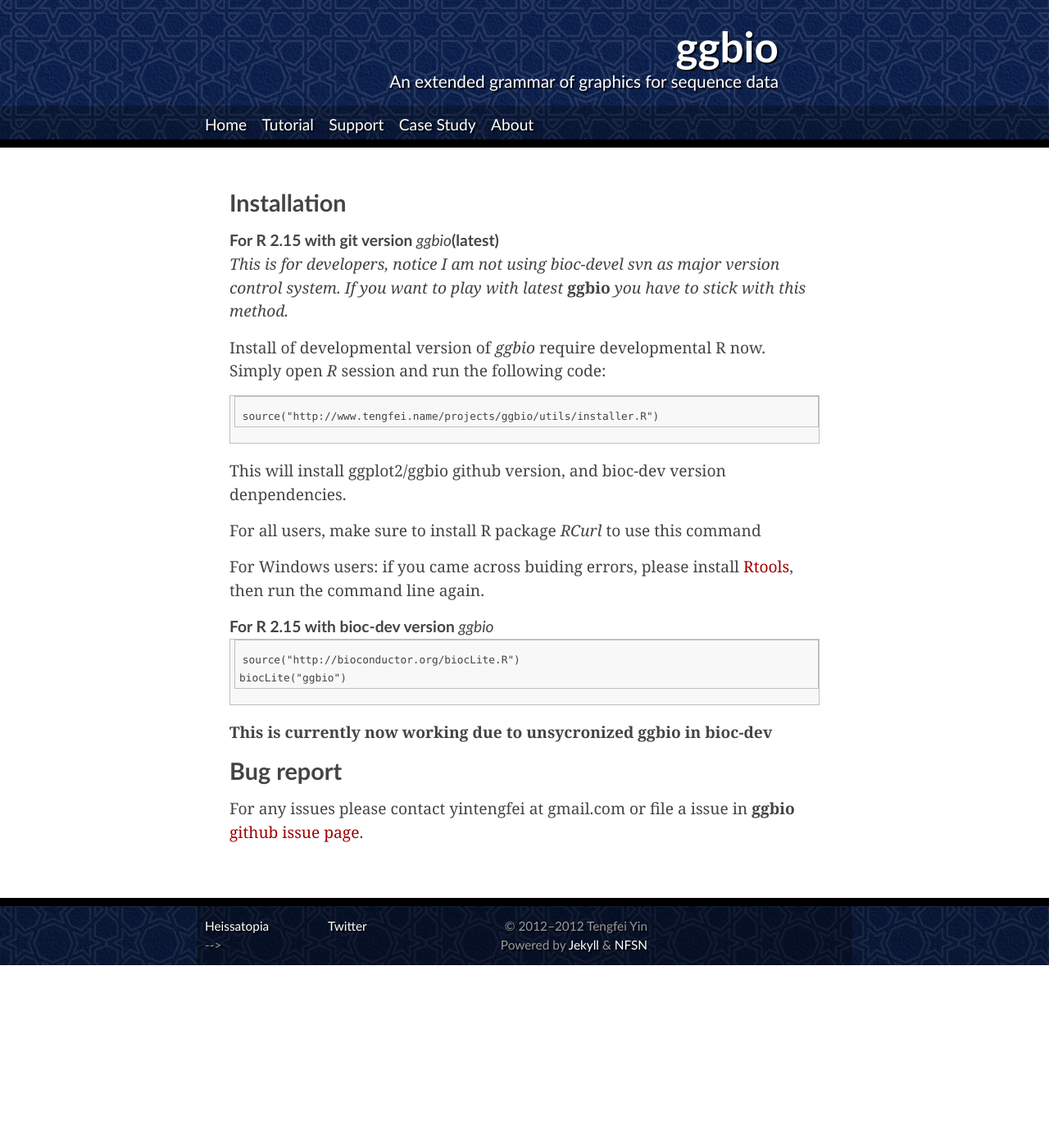
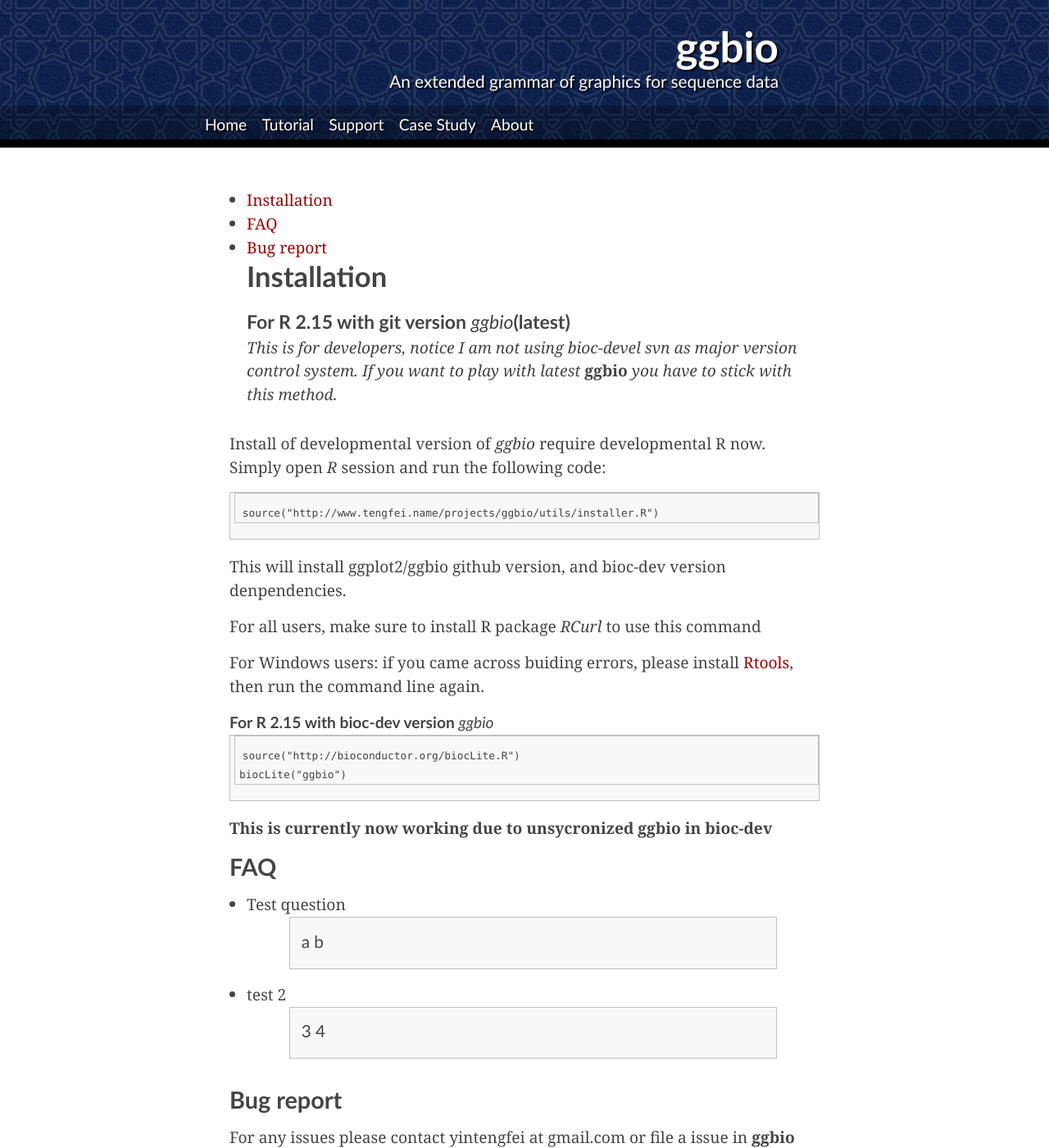
Before and after one commit to lawremi/ggbio, a Jekyll site: the page built from support.md, in a window 1280 px wide and 1400 px high. Shown: the whole window at 82% size. Built offline with Jekyll 4.4.1, drawn with Linux system fonts in a browser that asks for light colours; some web fonts are replaced; Markdown is read by kramdown in place of the engine named in the settings.

Commit message:
add support

```diff
--- a/support.md
+++ b/support.md
@@ -2,7 +2,10 @@
 layout: base
 title: Support
 ---
-## Installation
+- [Installation](#install)
+- [FAQ](#FAQ)
+- [Bug report](#bug)
+## Installation <a id = "install"></a>
 #### For R 2.15 with git version *ggbio*(latest)
 _This is for developers, notice I am not using bioc-devel svn as major version control system. If you want to play with latest_ **ggbio** _you have to stick with this method._
 
@@ -27,7 +30,14 @@
 
 __This is currently now working due to unsycronized ggbio in bioc-dev__
 
+## FAQ<a id = "FAQ"></a>
+- Test question
+  > a
+  > b
+- test 2
+>3
+>4
 
-## Bug report
+## Bug report<a id = "bug"></a>
 For any issues please contact yintengfei at gmail.com or file a issue in
 **ggbio** [github issue page](https://github.com/tengfei/ggbio/issues).
```
